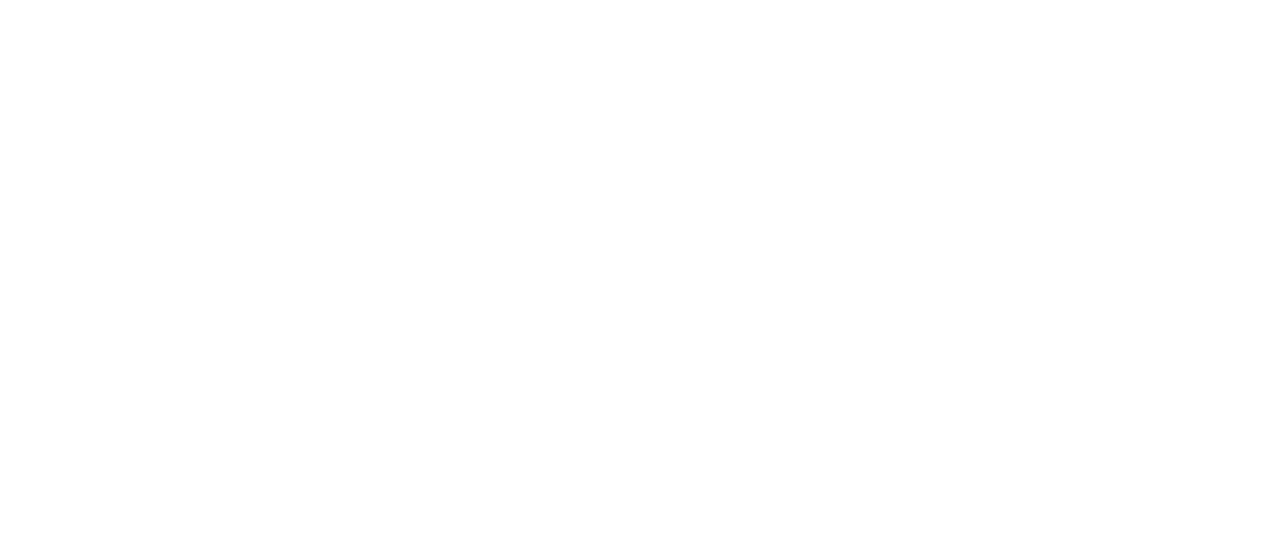
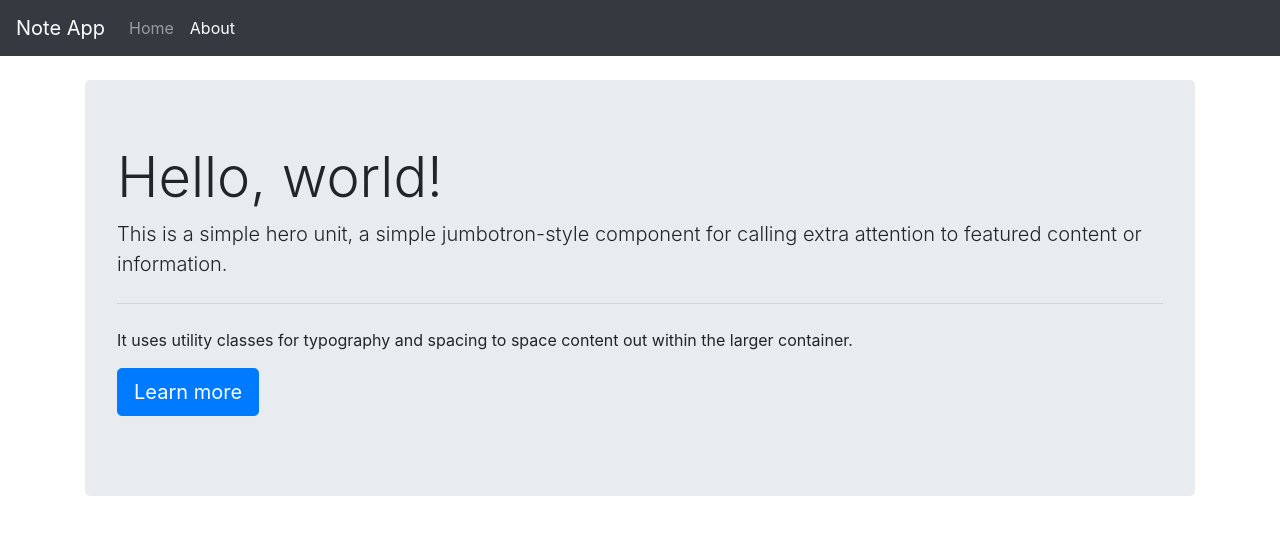
Before and after one commit to sergeypavlyk/note-app, a React (Create React App) app: page /about in a window 1280 px wide. Shown: the top 534 px of the page. Built offline with nearby package versions, Linux system fonts and the light colour scheme.

Commit message:
add home | about pages

```diff
--- a/src/App.jsx
+++ b/src/App.jsx
@@ -1,12 +1,16 @@
 import React from 'react';
 import { BrowserRouter, Route, Switch } from 'react-router-dom';
+import Navbar from './components/Navbar';
+import About from './pages/About';
+import Home from './pages/Home';
 
 const App = () => (
   <BrowserRouter>
+    <Navbar />
     <div className="container pt-4">
       <Switch>
-        <Route exact />
-        <Route />
+        <Route exact path="/" component={Home} />
+        <Route path="/about" component={About} />
       </Switch>
     </div>
   </BrowserRouter>
--- /dev/null
+++ b/src/components/Form.jsx
@@ -0,0 +1,11 @@
+import React from 'react';
+
+const Form = () => (
+  <form action="">
+    <div className="form-group">
+      <input type="text" className="form-control" placeholder="Enter your note here ..." />
+    </div>
+  </form>
+);
+
+export default Form;
--- /dev/null
+++ b/src/components/Navbar.jsx
@@ -0,0 +1,30 @@
+import React from 'react';
+import { NavLink } from 'react-router-dom';
+
+const Navbar = () => (
+  <nav className="navbar navbar-dark navbar-expand-lg bg-dark">
+    <div className="navbar-brand">Note App</div>
+
+    <ul className="navbar-nav">
+      <li className="nav-item">
+        <NavLink
+          className="nav-link"
+          to="/"
+          exact
+        >
+          Home
+        </NavLink>
+      </li>
+      <li className="nav-item">
+        <NavLink
+          className="nav-link"
+          to="/about"
+        >
+          About
+        </NavLink>
+      </li>
+    </ul>
+  </nav>
+);
+
+export default Navbar;
--- a/src/pages/About.jsx
+++ b/src/pages/About.jsx
@@ -0,0 +1,19 @@
+import React from 'react';
+
+const About = () => (
+  <div className="jumbotron">
+    <h1 className="display-4">Hello, world!</h1>
+    <p className="lead">This is a simple hero unit, a simple jumbotron-style component for calling extra attention to featured content or information.</p>
+    <hr className="my-4" />
+    <p>
+      It uses utility classes for typography and spacing
+      to space content out within the larger container.
+    </p>
+    <p className="lead">
+      <a className="btn btn-primary btn-lg" href="/" role="button">Learn more</a>
+    </p>
+  </div>
+
+);
+
+export default About;
--- a/src/pages/Home.jsx
+++ b/src/pages/Home.jsx
@@ -0,0 +1,8 @@
+import React from 'react';
+import Form from '../components/Form';
+
+const Home = () => (
+  <Form />
+);
+
+export default Home;
```
Also changed, not shown: .eslintrc.js.
